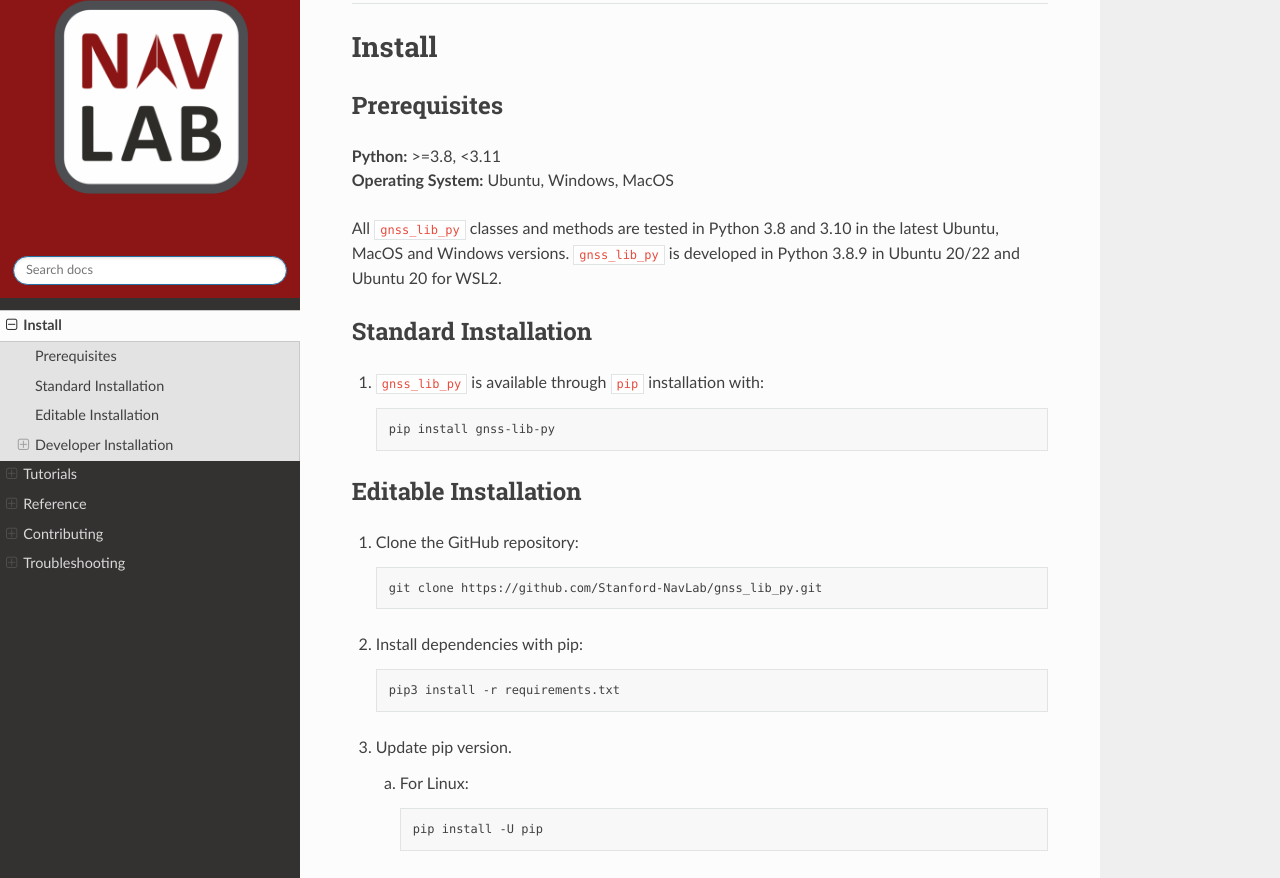
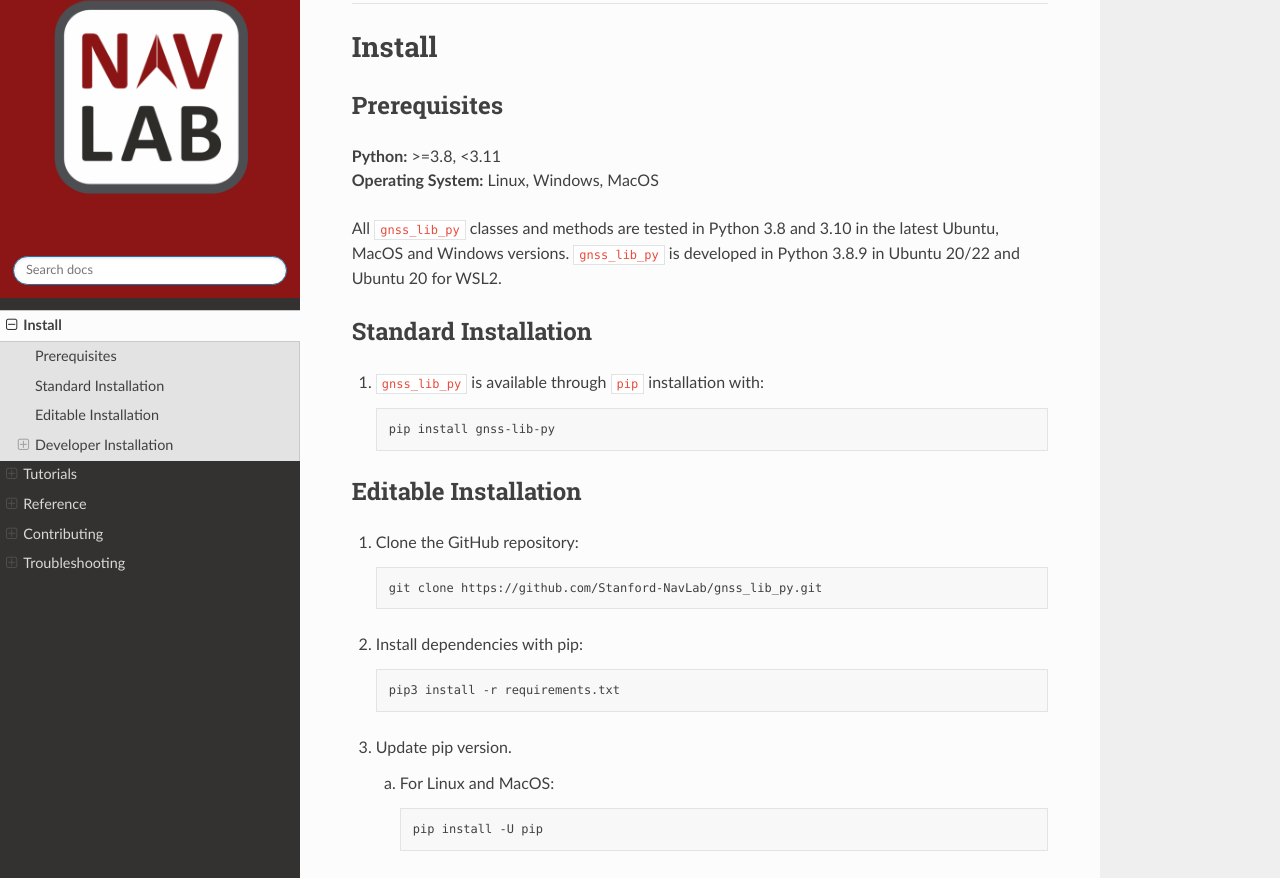
Before and after one commit to Stanford-NavLab/gnss_lib_py, a Sphinx documentation site: the page built from docs/source/install.rst, in a window 1280 px wide and 1400 px high. Shown: the part 71-949 px from the top of the window. Built offline with Sphinx 7.4.7 and the Read the Docs theme 2.0.0, drawn with Linux system fonts in a browser that asks for light colours; pages that are not in the unit, such as notebooks, are missing from menus; some of the changed text lies outside the part shown.

Commit message:
add explicit references to MacOS installation

```diff
--- a/docs/source/install.rst
+++ b/docs/source/install.rst
@@ -7,7 +7,7 @@ Prerequisites
 -------------
 
 | **Python:** >=3.8, <3.11
-| **Operating System:** Ubuntu, Windows, MacOS
+| **Operating System:** Linux, Windows, MacOS
 
 All :code:`gnss_lib_py` classes and methods are tested in Python 3.8
 and 3.10 in the latest Ubuntu, MacOS and Windows versions.
@@ -41,7 +41,7 @@ Editable Installation
 
 3. Update pip version.
 
-   a. For Linux:
+   a. For Linux and MacOS:
 
       .. code-block:: bash
 
@@ -74,8 +74,8 @@ Developer Installation
 This project is being developed using :code:`pyenv` and :code:`poetry`
 for python version and environment control respectively.
 
-Ubuntu/WSL2
-+++++++++++
+Linux/WSL2 and MacOS
+++++++++++++++++++++
 
 1. Install :code:`pyenv` using the installation instructions
    `here <https://github.com/pyenv/pyenv#installation>`__. The steps are
```
